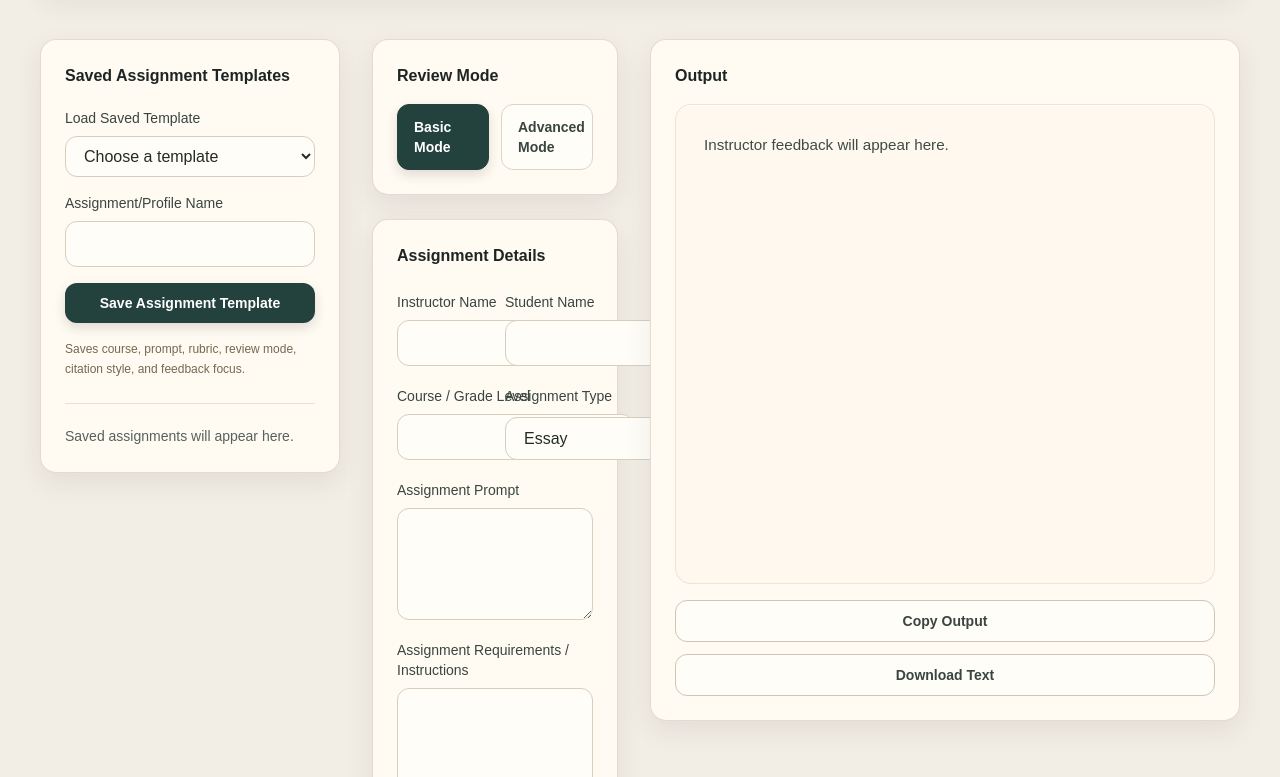
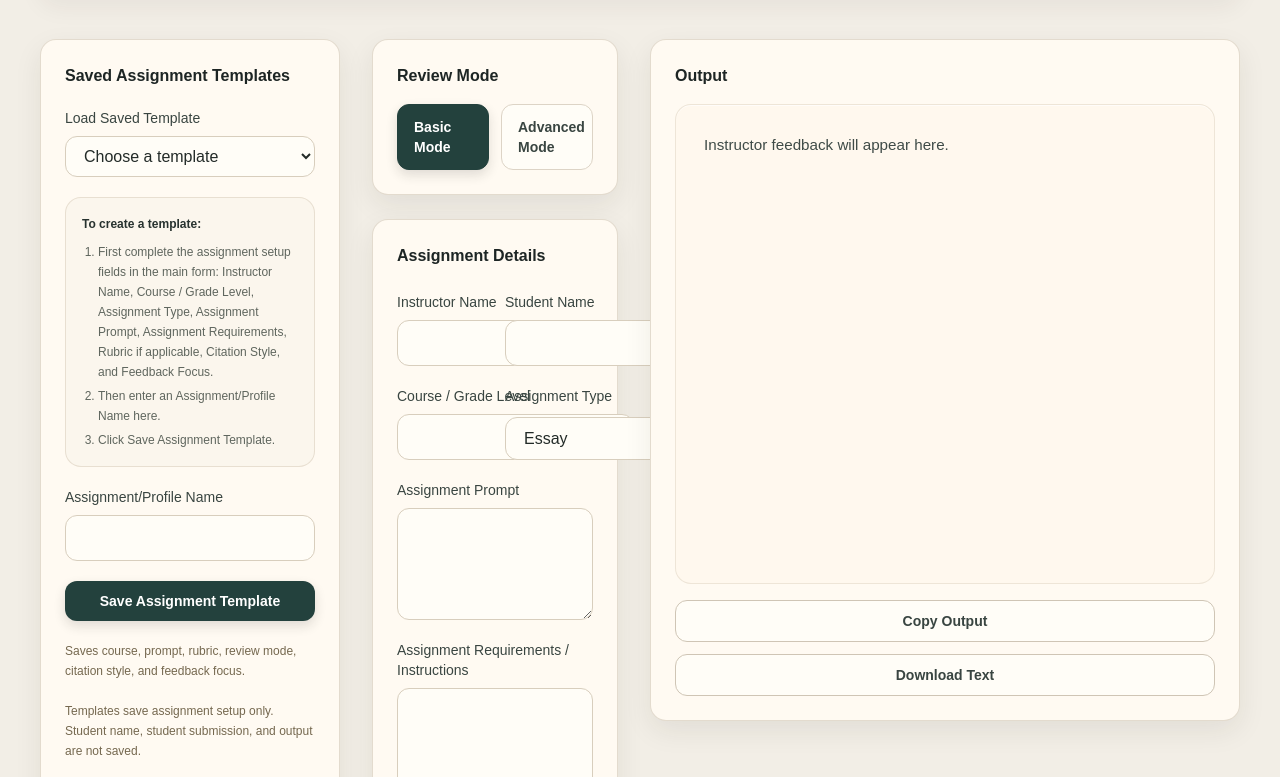
Before and after one commit to mindfullearning4u/mindful-academic-review, a Next.js app: page / in a window 1280 px wide. Shown: the part 243-1020 px from the top of the page. Built offline with nearby package versions, Linux system fonts and the light colour scheme.

Commit message:
template panel refinement

```diff
--- a/app/page.tsx
+++ b/app/page.tsx
@@ -436,7 +436,7 @@ export default function Home() {
               Saved Assignment Templates
             </h2>
 
-            <div className="mt-5 grid gap-4">
+            <div className="mt-5 grid gap-5">
               <label className="grid gap-2 text-sm font-medium text-[#394541]">
                 Load Saved Template
                 <select
@@ -463,6 +463,22 @@ export default function Home() {
                 </select>
               </label>
 
+              <div className="rounded-2xl border border-[#e4dacb]/80 bg-[#fbf6ed] p-4 text-xs leading-5 text-[#5f665e]">
+                <p className="font-semibold text-[#27322f]">
+                  To create a template:
+                </p>
+                <ol className="mt-2 list-decimal space-y-1 pl-4">
+                  <li>
+                    First complete the assignment setup fields in the main form:
+                    Instructor Name, Course / Grade Level, Assignment Type,
+                    Assignment Prompt, Assignment Requirements, Rubric if
+                    applicable, Citation Style, and Feedback Focus.
+                  </li>
+                  <li>Then enter an Assignment/Profile Name here.</li>
+                  <li>Click Save Assignment Template.</li>
+                </ol>
+              </div>
+
               <label className="grid gap-2 text-sm font-medium text-[#394541]">
                 Assignment/Profile Name
                 <input
@@ -482,19 +498,23 @@ export default function Home() {
               <p className="text-xs leading-5 text-[#75684f]">
                 Saves course, prompt, rubric, review mode, citation style, and feedback focus.
               </p>
+              <p className="text-xs leading-5 text-[#75684f]">
+                Templates save assignment setup only. Student name, student
+                submission, and output are not saved.
+              </p>
             </div>
 
-            <div className="mt-6 space-y-5 border-t border-[#e4dacb]/80 pt-5">
+            <div className="mt-7 space-y-4 border-t border-[#e4dacb]/80 pt-5">
               {courseAssignmentLibrary.length > 0 ? (
                 courseAssignmentLibrary.map((course) => (
                   <div key={course.courseLevel}>
-                    <h3 className="text-sm font-semibold text-[#27322f]">
+                    <h3 className="text-xs font-semibold uppercase tracking-[0.12em] text-[#75684f]">
                       {course.courseLevel}
                     </h3>
-                    <div className="mt-2 grid gap-1.5">
+                    <div className="mt-2 grid gap-1">
                       {course.assignments.map((assignment) => (
                         <button
-                          className="rounded-xl px-3 py-2 text-left text-sm leading-5 text-[#5b6661] transition duration-200 hover:bg-[#f3ecdf] hover:text-[#1d2524]"
+                          className="rounded-xl px-3 py-2 text-left transition duration-200 hover:bg-[#f3ecdf]"
                           key={`${course.courseLevel}-${assignment.name}`}
                           onClick={() =>
                             loadProfile(
@@ -506,7 +526,12 @@ export default function Home() {
                           }
                           type="button"
                         >
-                          {assignment.name}
+                          <span className="block text-xs font-medium uppercase tracking-[0.08em] text-[#8a7d66]">
+                            {course.courseLevel}
+                          </span>
+                          <span className="mt-0.5 block text-sm font-semibold leading-5 text-[#2f3a36]">
+                            {assignment.name}
+                          </span>
                         </button>
                       ))}
                     </div>
```
